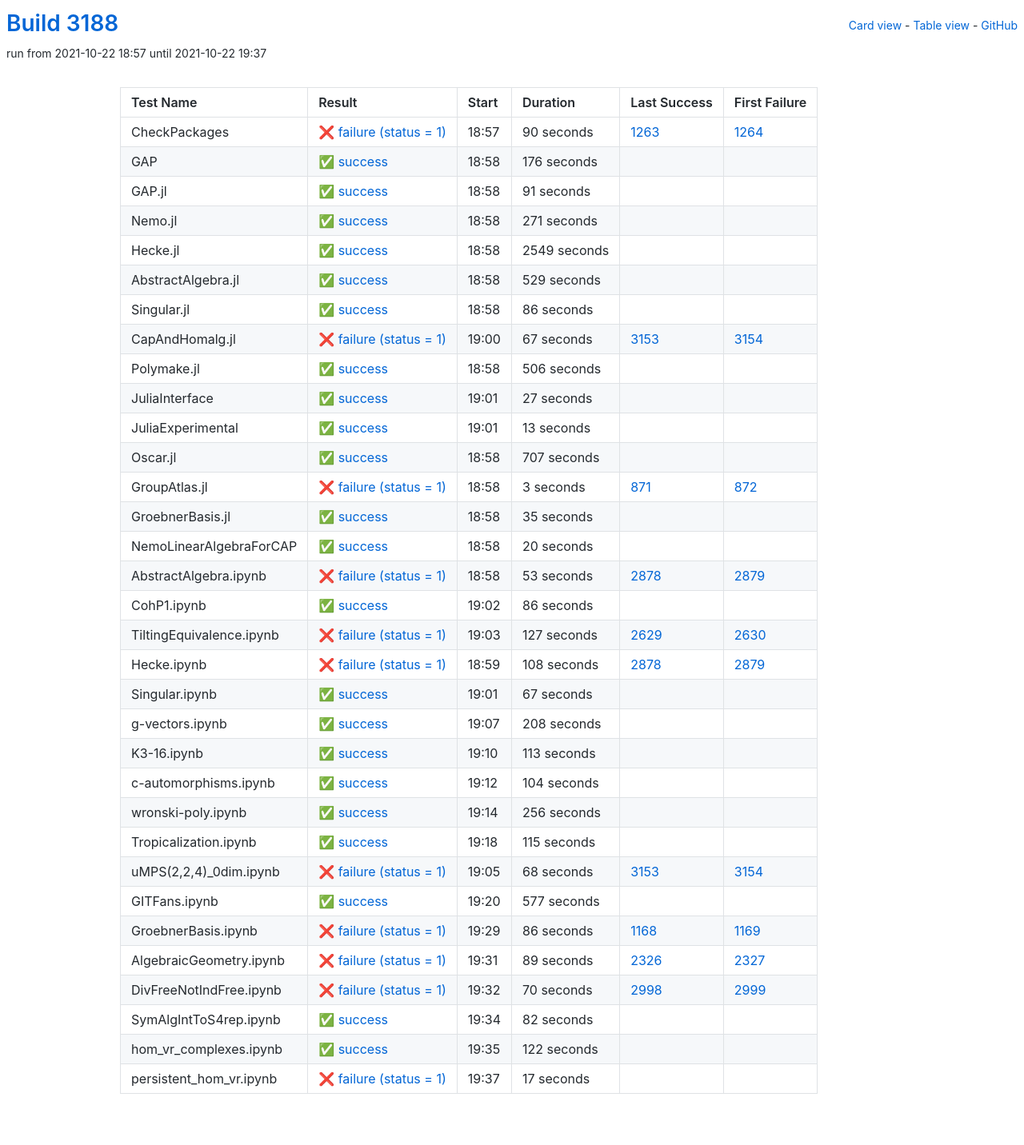
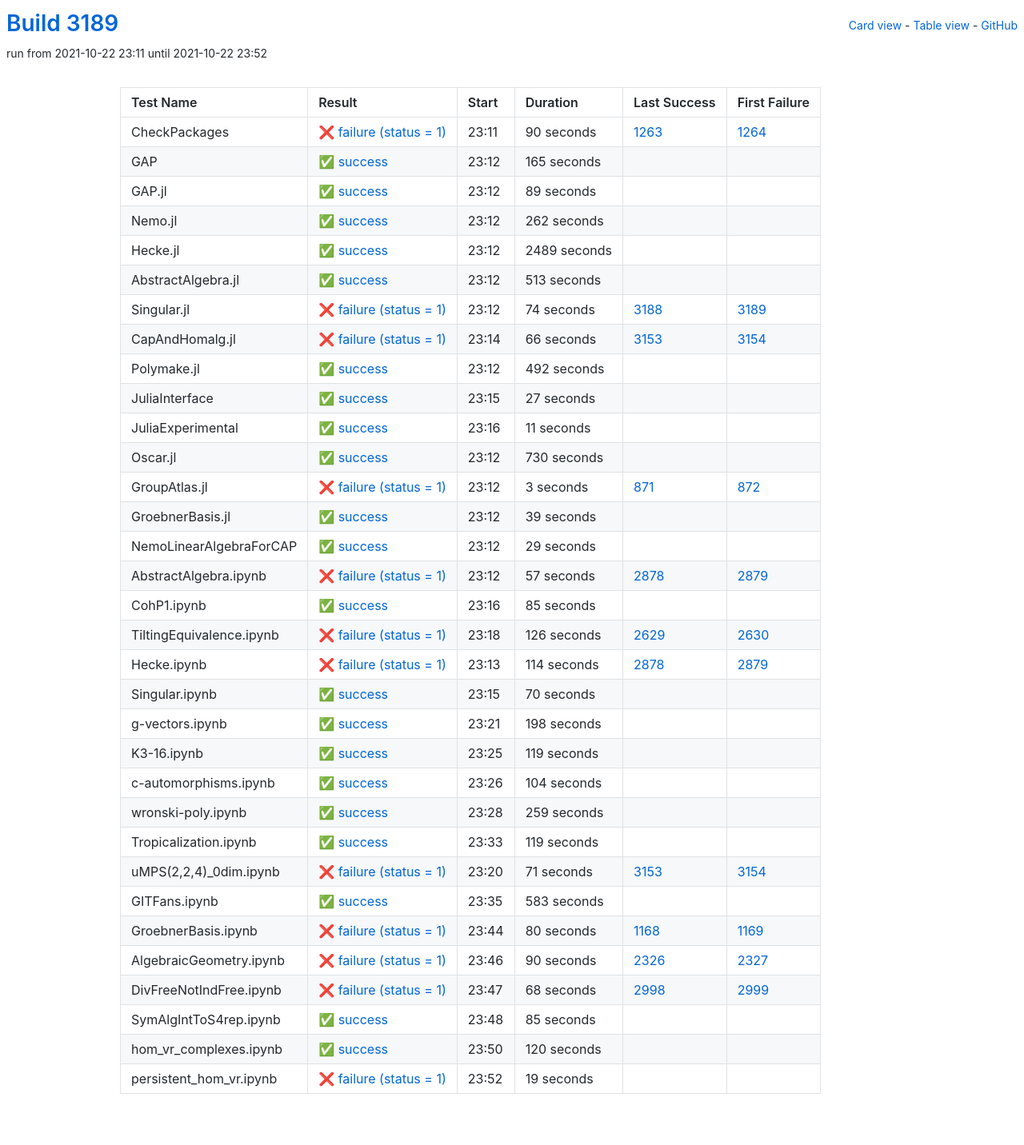
Before and after one commit to oscar-system/oscar-ci-status-stable, a Jekyll site: the page built from table.html, in a window 1280 px wide. Shown: the whole page at 80% size. Built offline with Jekyll 4.4.1, drawn with Linux system fonts in a browser that asks for light colours.

Commit message:
Build #3189

```diff
--- a/_data/ci.yml
+++ b/_data/ci.yml
@@ -1,6 +1,6 @@
 ---
-build: 3188
-build_url: https://oscarci.mathematik.uni-kl.de/job/oscar-stable/3188/
+build: 3189
+build_url: https://oscarci.mathematik.uni-kl.de/job/oscar-stable/3189/
 job: oscar-stable
 organization: oscar-system
 repo: oscar-ci-status-stable
@@ -8,8 +8,8 @@ repourl: https://github.com/oscar-system/oscar-ci-status-stable
 tests:
 - name: CheckPackages
   id: checkpackages
-  log: https://oscarci.mathematik.uni-kl.de/job/oscar-stable/3188/artifact/logs/build-3188/CheckPackages.log
-  start: 2021-10-22 18:57
+  log: https://oscarci.mathematik.uni-kl.de/job/oscar-stable/3189/artifact/logs/build-3189/CheckPackages.log
+  start: 2021-10-22 23:11
   success: false
   exitcode: 1
   status: failure
@@ -20,104 +20,104 @@ tests:
   first_failure_url: https://oscarci.mathematik.uni-kl.de/job/oscar-stable/1264/
 - name: GAP
   id: gap
-  log: https://oscarci.mathematik.uni-kl.de/job/oscar-stable/3188/artifact/logs/build-3188/GAP.log
-  start: 2021-10-22 18:58
+  log: https://oscarci.mathematik.uni-kl.de/job/oscar-stable/3189/artifact/logs/build-3189/GAP.log
+  start: 2021-10-22 23:12
   success: true
   exitcode: 0
   status: success
-  duration: 176
+  duration: 165
   last_success: false
   last_success_url:
   first_failure: false
   first_failure_url:
 - name: GAP.jl
   id: gap-jl
-  log: https://oscarci.mathematik.uni-kl.de/job/oscar-stable/3188/artifact/logs/build-3188/GAP.jl.log
-  start: 2021-10-22 18:58
+  log: https://oscarci.mathematik.uni-kl.de/job/oscar-stable/3189/artifact/logs/build-3189/GAP.jl.log
+  start: 2021-10-22 23:12
   success: true
   exitcode: 0
   status: success
-  duration: 91
+  duration: 89
   last_success: false
   last_success_url:
   first_failure: false
   first_failure_url:
 - name: Nemo.jl
   id: nemo-jl
-  log: https://oscarci.mathematik.uni-kl.de/job/oscar-stable/3188/artifact/logs/build-3188/Nemo.jl.log
-  start: 2021-10-22 18:58
+  log: https://oscarci.mathematik.uni-kl.de/job/oscar-stable/3189/artifact/logs/build-3189/Nemo.jl.log
+  start: 2021-10-22 23:12
   success: true
   exitcode: 0
   status: success
-  duration: 271
+  duration: 262
   last_success: false
   last_success_url:
   first_failure: false
   first_failure_url:
 - name: Hecke.jl
   id: hecke-jl
-  log: https://oscarci.mathematik.uni-kl.de/job/oscar-stable/3188/artifact/logs/build-3188/Hecke.jl.log
-  start: 2021-10-22 18:58
+  log: https://oscarci.mathematik.uni-kl.de/job/oscar-stable/3189/artifact/logs/build-3189/Hecke.jl.log
+  start: 2021-10-22 23:12
   success: true
   exitcode: 0
   status: success
-  duration: 2549
+  duration: 2489
   last_success: false
   last_success_url:
   first_failure: false
   first_failure_url:
 - name: AbstractAlgebra.jl
   id: abstractalgebra-jl
-  log: https://oscarci.mathematik.uni-kl.de/job/oscar-stable/3188/artifact/logs/build-3188/AbstractAlgebra.jl.log
-  start: 2021-10-22 18:58
+  log: https://oscarci.mathematik.uni-kl.de/job/oscar-stable/3189/artifact/logs/build-3189/AbstractAlgebra.jl.log
+  start: 2021-10-22 23:12
   success: true
   exitcode: 0
   status: success
-  duration: 529
+  duration: 513
   last_success: false
   last_success_url:
   first_failure: false
   first_failure_url:
 - name: Singular.jl
   id: singular-jl
-  log: https://oscarci.mathematik.uni-kl.de/job/oscar-stable/3188/artifact/logs/build-3188/Singular.jl.log
-  start: 2021-10-22 18:58
-  success: true
-  exitcode: 0
-  status: success
-  duration: 86
-  last_success: false
-  last_success_url:
-  first_failure: false
-  first_failure_url:
-- name: CapAndHomalg.jl
-  id: capandhomalg-jl
-  log: https://oscarci.mathematik.uni-kl.de/job/oscar-stable/3188/artifact/logs/build-3188/CapAndHomalg.jl.log
-  start: 2021-10-22 19:00
+  log: https://oscarci.mathematik.uni-kl.de/job/oscar-stable/3189/artifact/logs/build-3189/Singular.jl.log
+  start: 2021-10-22 23:12
   success: false
   exitcode: 1
   status: failure
-  duration: 67
+  duration: 74
+  last_success: 3188
+  last_success_url: https://oscarci.mathematik.uni-kl.de/job/oscar-stable/3188/
+  first_failure: 3189
+  first_failure_url: https://oscarci.mathematik.uni-kl.de/job/oscar-stable/3189/
+- name: CapAndHomalg.jl
+  id: capandhomalg-jl
+  log: https://oscarci.mathematik.uni-kl.de/job/oscar-stable/3189/artifact/logs/build-3189/CapAndHomalg.jl.log
+  start: 2021-10-22 23:14
+  success: false
+  exitcode: 1
+  status: failure
+  duration: 66
   last_success: 3153
   last_success_url: https://oscarci.mathematik.uni-kl.de/job/oscar-stable/3153/
   first_failure: 3154
   first_failure_url: https://oscarci.mathematik.uni-kl.de/job/oscar-stable/3154/
 - name: Polymake.jl
   id: polymake-jl
-  log: https://oscarci.mathematik.uni-kl.de/job/oscar-stable/3188/artifact/logs/build-3188/Polymake.jl.log
-  start: 2021-10-22 18:58
+  log: https://oscarci.mathematik.uni-kl.de/job/oscar-stable/3189/artifact/logs/build-3189/Polymake.jl.log
+  start: 2021-10-22 23:12
   success: true
   exitcode: 0
   status: success
-  duration: 506
+  duration: 492
   last_success: false
   last_success_url:
   first_failure: false
   first_failure_url:
 - name: JuliaInterface
   id: juliainterface
-  log: https://oscarci.mathematik.uni-kl.de/job/oscar-stable/3188/artifact/logs/build-3188/JuliaInterface.log
-  start: 2021-10-22 19:01
+  log: https://oscarci.mathematik.uni-kl.de/job/oscar-stable/3189/artifact/logs/build-3189/JuliaInterface.log
+  start: 2021-10-22 23:15
   success: true
   exitcode: 0
   status: success
@@ -128,32 +128,32 @@ tests:
   first_failure_url:
 - name: JuliaExperimental
   id: juliaexperimental
-  log: https://oscarci.mathematik.uni-kl.de/job/oscar-stable/3188/artifact/logs/build-3188/JuliaExperimental.log
-  start: 2021-10-22 19:01
+  log: https://oscarci.mathematik.uni-kl.de/job/oscar-stable/3189/artifact/logs/build-3189/JuliaExperimental.log
+  start: 2021-10-22 23:16
   success: true
   exitcode: 0
   status: success
-  duration: 13
+  duration: 11
   last_success: false
   last_success_url:
   first_failure: false
   first_failure_url:
 - name: Oscar.jl
   id: oscar-jl
-  log: https://oscarci.mathematik.uni-kl.de/job/oscar-stable/3188/artifact/logs/build-3188/Oscar.jl.log
-  start: 2021-10-22 18:58
+  log: https://oscarci.mathematik.uni-kl.de/job/oscar-stable/3189/artifact/logs/build-3189/Oscar.jl.log
+  start: 2021-10-22 23:12
   success: true
   exitcode: 0
   status: success
-  duration: 707
+  duration: 730
   last_success: false
   last_success_url:
   first_failure: false
   first_failure_url:
 - name: GroupAtlas.jl
   id: groupatlas-jl
-  log: https://oscarci.mathematik.uni-kl.de/job/oscar-stable/3188/artifact/logs/build-3188/GroupAtlas.jl.log
-  start: 2021-10-22 18:58
+  log: https://oscarci.mathematik.uni-kl.de/job/oscar-stable/3189/artifact/logs/build-3189/GroupAtlas.jl.log
+  start: 2021-10-22 23:12
   success: false
   exitcode: 1
   status: failure
@@ -164,116 +164,116 @@ tests:
   first_failure_url: https://oscarci.mathematik.uni-kl.de/job/oscar-stable/872/
 - name: GroebnerBasis.jl
   id: groebnerbasis-jl
-  log: https://oscarci.mathematik.uni-kl.de/job/oscar-stable/3188/artifact/logs/build-3188/GroebnerBasis.jl.log
-  start: 2021-10-22 18:58
+  log: https://oscarci.mathematik.uni-kl.de/job/oscar-stable/3189/artifact/logs/build-3189/GroebnerBasis.jl.log
+  start: 2021-10-22 23:12
   success: true
   exitcode: 0
   status: success
-  duration: 35
+  duration: 39
   last_success: false
   last_success_url:
   first_failure: false
   first_failure_url:
 - name: NemoLinearAlgebraForCAP
   id: nemolinearalgebraforcap
-  log: https://oscarci.mathematik.uni-kl.de/job/oscar-stable/3188/artifact/logs/build-3188/NemoLinearAlgebraForCAP.log
-  start: 2021-10-22 18:58
+  log: https://oscarci.mathematik.uni-kl.de/job/oscar-stable/3189/artifact/logs/build-3189/NemoLinearAlgebraForCAP.log
+  start: 2021-10-22 23:12
   success: true
   exitcode: 0
   status: success
-  duration: 20
+  duration: 29
   last_success: false
   last_success_url:
   first_failure: false
   first_failure_url:
 - name: AbstractAlgebra.ipynb
   id: abstractalgebra-ipynb
-  log: https://oscarci.mathematik.uni-kl.de/job/oscar-stable/3188/artifact/logs/build-3188/AbstractAlgebra.ipynb.log
-  start: 2021-10-22 18:58
+  log: https://oscarci.mathematik.uni-kl.de/job/oscar-stable/3189/artifact/logs/build-3189/AbstractAlgebra.ipynb.log
+  start: 2021-10-22 23:12
   success: false
   exitcode: 1
   status: failure
-  duration: 53
+  duration: 57
   last_success: 2878
   last_success_url: https://oscarci.mathematik.uni-kl.de/job/oscar-stable/2878/
   first_failure: 2879
   first_failure_url: https://oscarci.mathematik.uni-kl.de/job/oscar-stable/2879/
 - name: CohP1.ipynb
   id: cohp1-ipynb
-  log: https://oscarci.mathematik.uni-kl.de/job/oscar-stable/3188/artifact/logs/build-3188/CohP1.ipynb.log
-  start: 2021-10-22 19:02
+  log: https://oscarci.mathematik.uni-kl.de/job/oscar-stable/3189/artifact/logs/build-3189/CohP1.ipynb.log
+  start: 2021-10-22 23:16
   success: true
   exitcode: 0
   status: success
-  duration: 86
+  duration: 85
   last_success: false
   last_success_url:
   first_failure: false
   first_failure_url:
 - name: TiltingEquivalence.ipynb
   id: tiltingequivalence-ipynb
-  log: https://oscarci.mathematik.uni-kl.de/job/oscar-stable/3188/artifact/logs/build-3188/TiltingEquivalence.ipynb.log
-  start: 2021-10-22 19:03
+  log: https://oscarci.mathematik.uni-kl.de/job/oscar-stable/3189/artifact/logs/build-3189/TiltingEquivalence.ipynb.log
+  start: 2021-10-22 23:18
   success: false
   exitcode: 1
   status: failure
-  duration: 127
+  duration: 126
   last_success: 2629
   last_success_url: https://oscarci.mathematik.uni-kl.de/job/oscar-stable/2629/
   first_failure: 2630
   first_failure_url: https://oscarci.mathematik.uni-kl.de/job/oscar-stable/2630/
 - name: Hecke.ipynb
   id: hecke-ipynb
-  log: https://oscarci.mathematik.uni-kl.de/job/oscar-stable/3188/artifact/logs/build-3188/Hecke.ipynb.log
-  start: 2021-10-22 18:59
+  log: https://oscarci.mathematik.uni-kl.de/job/oscar-stable/3189/artifact/logs/build-3189/Hecke.ipynb.log
+  start: 2021-10-22 23:13
   success: false
   exitcode: 1
   status: failure
-  duration: 108
+  duration: 114
   last_success: 2878
   last_success_url: https://oscarci.mathematik.uni-kl.de/job/oscar-stable/2878/
   first_failure: 2879
   first_failure_url: https://oscarci.mathematik.uni-kl.de/job/oscar-stable/2879/
 - name: Singular.ipynb
   id: singular-ipynb
-  log: https://oscarci.mathematik.uni-kl.de/job/oscar-stable/3188/artifact/logs/build-3188/Singular.ipynb.log
-  start: 2021-10-22 19:01
+  log: https://oscarci.mathematik.uni-kl.de/job/oscar-stable/3189/artifact/logs/build-3189/Singular.ipynb.log
+  start: 2021-10-22 23:15
   success: true
   exitcode: 0
   status: success
-  duration: 67
+  duration: 70
   last_success: false
   last_success_url:
   first_failure: false
   first_failure_url:
 - name: g-vectors.ipynb
   id: g-vectors-ipynb
-  log: https://oscarci.mathematik.uni-kl.de/job/oscar-stable/3188/artifact/logs/build-3188/g-vectors.ipynb.log
-  start: 2021-10-22 19:07
+  log: https://oscarci.mathematik.uni-kl.de/job/oscar-stable/3189/artifact/logs/build-3189/g-vectors.ipynb.log
+  start: 2021-10-22 23:21
   success: true
   exitcode: 0
   status: success
-  duration: 208
+  duration: 198
   last_success: false
   last_success_url:
   first_failure: false
   first_failure_url:
 - name: K3-16.ipynb
   id: k3-16-ipynb
-  log: https://oscarci.mathematik.uni-kl.de/job/oscar-stable/3188/artifact/logs/build-3188/K3-16.ipynb.log
-  start: 2021-10-22 19:10
+  log: https://oscarci.mathematik.uni-kl.de/job/oscar-stable/3189/artifact/logs/build-3189/K3-16.ipynb.log
+  start: 2021-10-22 23:25
   success: true
   exitcode: 0
   status: success
-  duration: 113
+  duration: 119
   last_success: false
   last_success_url:
   first_failure: false
   first_failure_url:
 - name: c-automorphisms.ipynb
   id: c-automorphisms-ipynb
-  log: https://oscarci.mathematik.uni-kl.de/job/oscar-stable/3188/artifact/logs/build-3188/c-automorphisms.ipynb.log
-  start: 2021-10-22 19:12
+  log: https://oscarci.mathematik.uni-kl.de/job/oscar-stable/3189/artifact/logs/build-3189/c-automorphisms.ipynb.log
+  start: 2021-10-22 23:26
   success: true
   exitcode: 0
   status: success
@@ -284,120 +284,120 @@ tests:
   first_failure_url:
 - name: wronski-poly.ipynb
   id: wronski-poly-ipynb
-  log: https://oscarci.mathematik.uni-kl.de/job/oscar-stable/3188/artifact/logs/build-3188/wronski-poly.ipynb.log
-  start: 2021-10-22 19:14
+  log: https://oscarci.mathematik.uni-kl.de/job/oscar-stable/3189/artifact/logs/build-3189/wronski-poly.ipynb.log
+  start: 2021-10-22 23:28
   success: true
   exitcode: 0
   status: success
-  duration: 256
+  duration: 259
   last_success: false
   last_success_url:
   first_failure: false
   first_failure_url:
 - name: Tropicalization.ipynb
   id: tropicalization-ipynb
-  log: https://oscarci.mathematik.uni-kl.de/job/oscar-stable/3188/artifact/logs/build-3188/Tropicalization.ipynb.log
-  start: 2021-10-22 19:18
+  log: https://oscarci.mathematik.uni-kl.de/job/oscar-stable/3189/artifact/logs/build-3189/Tropicalization.ipynb.log
+  start: 2021-10-22 23:33
   success: true
   exitcode: 0
   status: success
-  duration: 115
+  duration: 119
   last_success: false
   last_success_url:
   first_failure: false
   first_failure_url:
 - name: uMPS(2,2,4)_0dim.ipynb
   id: umps-2-2-4-0dim-ipynb
-  log: https://oscarci.mathematik.uni-kl.de/job/oscar-stable/3188/artifact/logs/build-3188/uMPS-2-2-4-_0dim.ipynb.log
-  start: 2021-10-22 19:05
+  log: https://oscarci.mathematik.uni-kl.de/job/oscar-stable/3189/artifact/logs/build-3189/uMPS-2-2-4-_0dim.ipynb.log
+  start: 2021-10-22 23:20
   success: false
   exitcode: 1
   status: failure
-  duration: 68
+  duration: 71
   last_success: 3153
   last_success_url: https://oscarci.mathematik.uni-kl.de/job/oscar-stable/3153/
   first_failure: 3154
   first_failure_url: https://oscarci.mathematik.uni-kl.de/job/oscar-stable/3154/
 - name: GITFans.ipynb
   id: gitfans-ipynb
-  log: https://oscarci.mathematik.uni-kl.de/job/oscar-stable/3188/artifact/logs/build-3188/GITFans.ipynb.log
-  start: 2021-10-22 19:20
+  log: https://oscarci.mathematik.uni-kl.de/job/oscar-stable/3189/artifact/logs/build-3189/GITFans.ipynb.log
+  start: 2021-10-22 23:35
   success: true
   exitcode: 0
   status: success
-  duration: 577
+  duration: 583
   last_success: false
   last_success_url:
   first_failure: false
   first_failure_url:
 - name: GroebnerBasis.ipynb
   id: groebnerbasis-ipynb
-  log: https://oscarci.mathematik.uni-kl.de/job/oscar-stable/3188/artifact/logs/build-3188/GroebnerBasis.ipynb.log
-  start: 2021-10-22 19:29
+  log: https://oscarci.mathematik.uni-kl.de/job/oscar-stable/3189/artifact/logs/build-3189/GroebnerBasis.ipynb.log
+  start: 2021-10-22 23:44
   success: false
   exitcode: 1
   status: failure
-  duration: 86
+  duration: 80
   last_success: 1168
   last_success_url: https://oscarci.mathematik.uni-kl.de/job/oscar-stable/1168/
   first_failure: 1169
   first_failure_url: https://oscarci.mathematik.uni-kl.de/job/oscar-stable/1169/
 - name: AlgebraicGeometry.ipynb
   id: algebraicgeometry-ipynb
-  log: https://oscarci.mathematik.uni-kl.de/job/oscar-stable/3188/artifact/logs/build-3188/AlgebraicGeometry.ipynb.log
-  start: 2021-10-22 19:31
+  log: https://oscarci.mathematik.uni-kl.de/job/oscar-stable/3189/artifact/logs/build-3189/AlgebraicGeometry.ipynb.log
+  start: 2021-10-22 23:46
   success: false
   exitcode: 1
   status: failure
-  duration: 89
+  duration: 90
   last_success: 2326
   last_success_url: https://oscarci.mathematik.uni-kl.de/job/oscar-stable/2326/
   first_failure: 2327
   first_failure_url: https://oscarci.mathematik.uni-kl.de/job/oscar-stable/2327/
 - name: DivFreeNotIndFree.ipynb
   id: divfreenotindfree-ipynb
-  log: https://oscarci.mathematik.uni-kl.de/job/oscar-stable/3188/artifact/logs/build-3188/DivFreeNotIndFree.ipynb.log
-  start: 2021-10-22 19:32
+  log: https://oscarci.mathematik.uni-kl.de/job/oscar-stable/3189/artifact/logs/build-3189/DivFreeNotIndFree.ipynb.log
+  start: 2021-10-22 23:47
   success: false
   exitcode: 1
   status: failure
-  duration: 70
+  duration: 68
   last_success: 2998
   last_success_url: https://oscarci.mathematik.uni-kl.de/job/oscar-stable/2998/
   first_failure: 2999
   first_failure_url: https://oscarci.mathematik.uni-kl.de/job/oscar-stable/2999/
 - name: SymAlgIntToS4rep.ipynb
   id: symalginttos4rep-ipynb
-  log: https://oscarci.mathematik.uni-kl.de/job/oscar-stable/3188/artifact/logs/build-3188/SymAlgIntToS4rep.ipynb.log
-  start: 2021-10-22 19:34
+  log: https://oscarci.mathematik.uni-kl.de/job/oscar-stable/3189/artifact/logs/build-3189/SymAlgIntToS4rep.ipynb.log
+  start: 2021-10-22 23:48
   success: true
   exitcode: 0
   status: success
-  duration: 82
+  duration: 85
   last_success: false
   last_success_url:
   first_failure: false
   first_failure_url:
 - name: hom_vr_complexes.ipynb
   id: hom-vr-complexes-ipynb
-  log: https://oscarci.mathematik.uni-kl.de/job/oscar-stable/3188/artifact/logs/build-3188/hom_vr_complexes.ipynb.log
-  start: 2021-10-22 19:35
+  log: https://oscarci.mathematik.uni-kl.de/job/oscar-stable/3189/artifact/logs/build-3189/hom_vr_complexes.ipynb.log
+  start: 2021-10-22 23:50
   success: true
   exitcode: 0
   status: success
-  duration: 122
+  duration: 120
   last_success: false
   last_success_url:
   first_failure: false
   first_failure_url:
 - name: persistent_hom_vr.ipynb
   id: persistent-hom-vr-ipynb
-  log: https://oscarci.mathematik.uni-kl.de/job/oscar-stable/3188/artifact/logs/build-3188/persistent_hom_vr.ipynb.log
-  start: 2021-10-22 19:37
+  log: https://oscarci.mathematik.uni-kl.de/job/oscar-stable/3189/artifact/logs/build-3189/persistent_hom_vr.ipynb.log
+  start: 2021-10-22 23:52
   success: false
   exitcode: 1
   status: failure
-  duration: 17
+  duration: 19
   last_success: false
   last_success_url:
   first_failure: false
```
Also changed, not shown: README.md.
